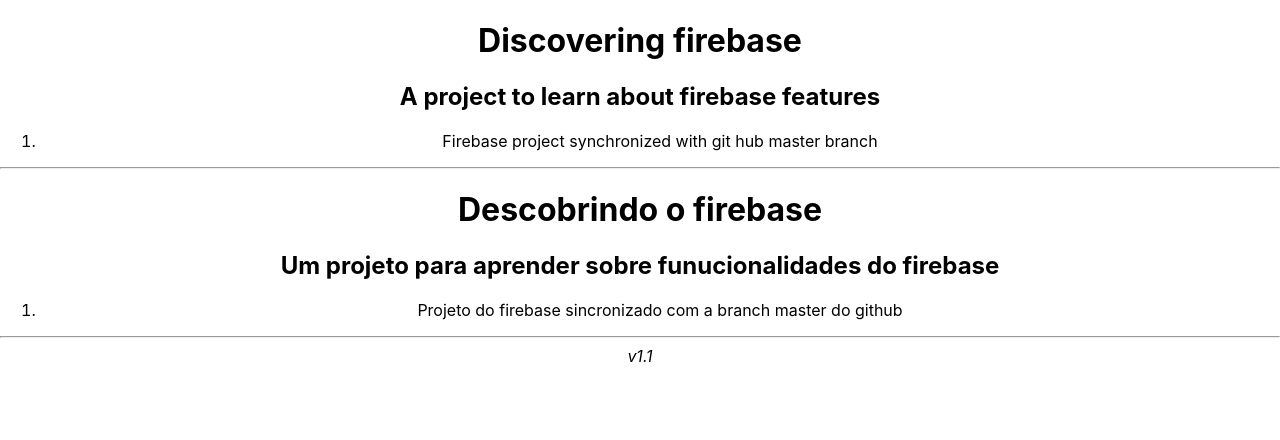
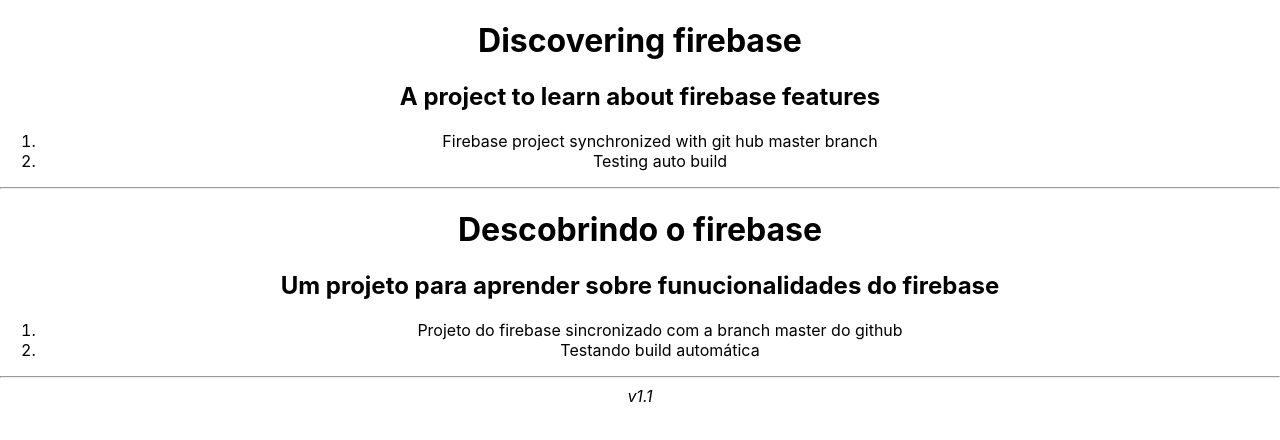
Before and after one commit to GustaSilvaBr/discovering-firebase, a React (Create React App) app: page / in a window 1280 px wide. Shown: the top 440 px of the page. Built offline with nearby package versions, Linux system fonts and the light colour scheme.

Commit message:
:sparkles: feat: add testing auto build

```diff
--- a/src/App.js
+++ b/src/App.js
@@ -7,6 +7,7 @@
             <h2>A project to learn about firebase features</h2>
             <ol>
                 <li>Firebase project synchronized with git hub master branch</li>
+                <li>Testing auto build</li>
             </ol>
 
             <hr></hr>
@@ -15,6 +16,7 @@
             <h2>Um projeto para aprender sobre funucionalidades do firebase</h2>
             <ol>
                 <li>Projeto do firebase sincronizado com a branch master do github</li>
+                <li>Testando build automática</li>
             </ol>
 
             <hr></hr>
```
